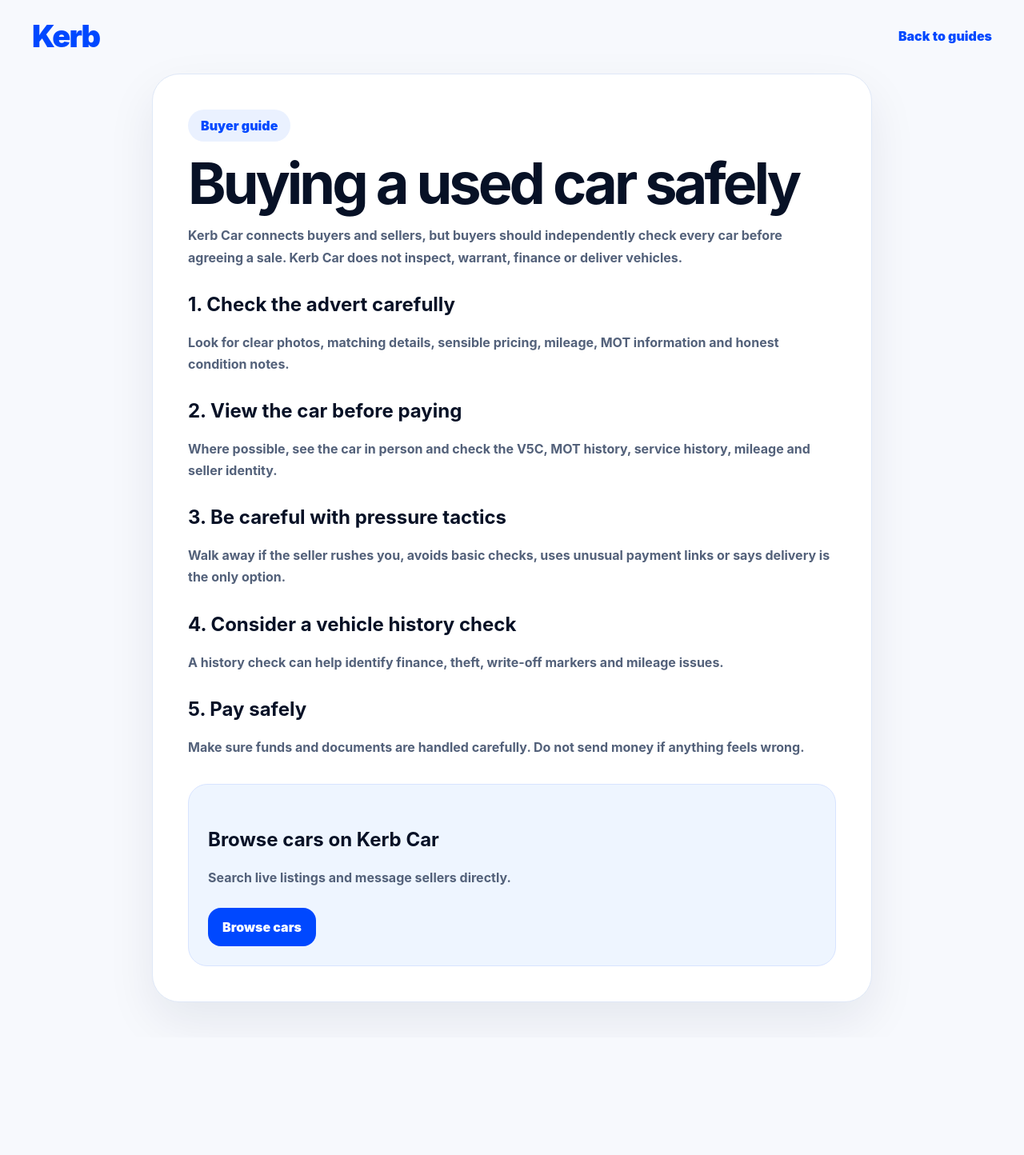
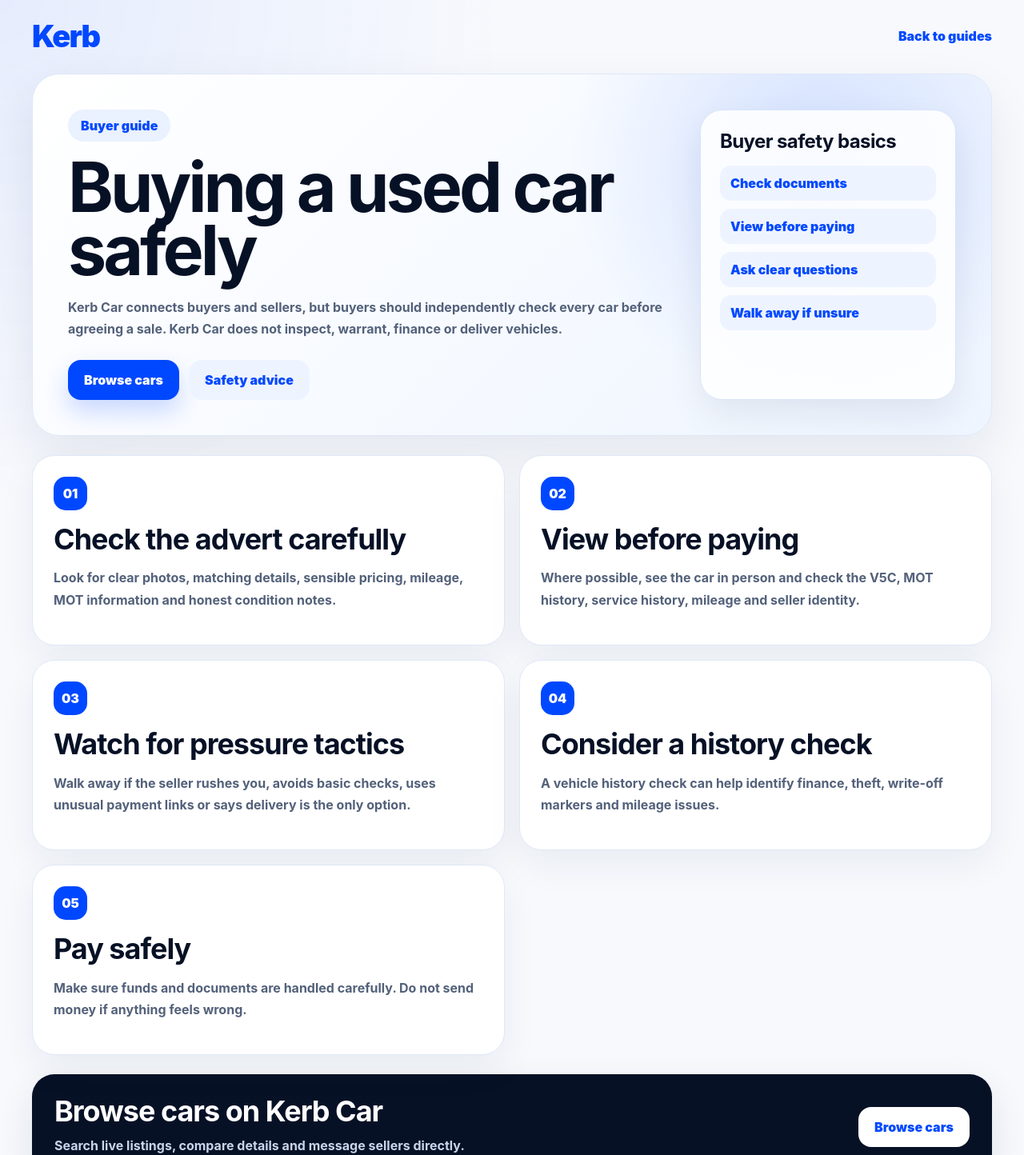
Before and after one commit to Abzgetzit/kerb, a Next.js app: page /guides/buying-a-used-car-safely in a window 1280 px wide. Shown: the top 1444 px of the page at 80% size. Before the commit the page ends 1297 px from the top, so only its background shows below. Built offline with nearby package versions, Linux system fonts and the light colour scheme.

Commit message:
Improve buyer guide article design

```diff
--- a/app/guides/buying-a-used-car-safely/page.js
+++ b/app/guides/buying-a-used-car-safely/page.js
@@ -6,40 +6,80 @@ export const metadata = {
     "Kerb Car safety advice for checking a used car before viewing, test driving, paying or collecting.",
 };
 
+const checks = [
+  {
+    title: "Check the advert carefully",
+    text: "Look for clear photos, matching details, sensible pricing, mileage, MOT information and honest condition notes.",
+  },
+  {
+    title: "View before paying",
+    text: "Where possible, see the car in person and check the V5C, MOT history, service history, mileage and seller identity.",
+  },
+  {
+    title: "Watch for pressure tactics",
+    text: "Walk away if the seller rushes you, avoids basic checks, uses unusual payment links or says delivery is the only option.",
+  },
+  {
+    title: "Consider a history check",
+    text: "A vehicle history check can help identify finance, theft, write-off markers and mileage issues.",
+  },
+  {
+    title: "Pay safely",
+    text: "Make sure funds and documents are handled carefully. Do not send money if anything feels wrong.",
+  },
+];
+
 export default function BuyingSafelyGuidePage() {
   return (
-    <main className="page">
+    <main className="guideArticlePage">
       <header className="navbar">
         <Link href="/" className="logo">Kerb</Link>
         <Link href="/guides" className="backLink">Back to guides</Link>
       </header>
 
-      <article className="article">
-        <span>Buyer guide</span>
-        <h1>Buying a used car safely</h1>
-        <p>Kerb Car connects buyers and sellers, but buyers should independently check every car before agreeing a sale. Kerb Car does not inspect, warrant, finance or deliver vehicles.</p>
+      <section className="hero">
+        <div>
+          <span>Buyer guide</span>
+          <h1>Buying a used car safely</h1>
+          <p>
+            Kerb Car connects buyers and sellers, but buyers should independently
+            check every car before agreeing a sale. Kerb Car does not inspect,
+            warrant, finance or deliver vehicles.
+          </p>
+          <div className="heroActions">
+            <Link href="/browse">Browse cars</Link>
+            <Link href="/safety" className="secondary">Safety advice</Link>
+          </div>
+        </div>
 
-        <h2>1. Check the advert carefully</h2>
-        <p>Look for clear photos, matching details, sensible pricing, mileage, MOT information and honest condition notes.</p>
+        <aside>
+          <strong>Buyer safety basics</strong>
+          <ul>
+            <li>Check documents</li>
+            <li>View before paying</li>
+            <li>Ask clear questions</li>
+            <li>Walk away if unsure</li>
+          </ul>
+        </aside>
+      </section>
 
-        <h2>2. View the car before paying</h2>
-        <p>Where possible, see the car in person and check the V5C, MOT history, service history, mileage and seller identity.</p>
+      <section className="checkGrid">
+        {checks.map((check, index) => (
+          <article key={check.title}>
+            <em>{String(index + 1).padStart(2, "0")}</em>
+            <h2>{check.title}</h2>
+            <p>{check.text}</p>
+          </article>
+        ))}
+      </section>
 
-        <h2>3. Be careful with pressure tactics</h2>
-        <p>Walk away if the seller rushes you, avoids basic checks, uses unusual payment links or says delivery is the only option.</p>
-
-        <h2>4. Consider a vehicle history check</h2>
-        <p>A history check can help identify finance, theft, write-off markers and mileage issues.</p>
-
-        <h2>5. Pay safely</h2>
-        <p>Make sure funds and documents are handled carefully. Do not send money if anything feels wrong.</p>
-
-        <div className="cta">
+      <section className="cta">
+        <div>
           <h2>Browse cars on Kerb Car</h2>
-          <p>Search live listings and message sellers directly.</p>
-          <Link href="/browse">Browse cars</Link>
+          <p>Search live listings, compare details and message sellers directly.</p>
         </div>
-      </article>
+        <Link href="/browse">Browse cars</Link>
+      </section>
 
       <style>{styles}</style>
     </main>
@@ -49,16 +89,27 @@ export default function BuyingSafelyGuidePage() {
 const styles = `
   * { box-sizing: border-box; }
   body { margin: 0; background: #f7f9fd; }
-  .page { min-height: 100vh; padding: 22px 40px 44px; color: #071126; font-family: Inter, Arial, sans-serif; background: #f7f9fd; }
+  .guideArticlePage { min-height: 100vh; padding: 22px 40px 44px; color: #071126; font-family: Inter, Arial, sans-serif; background: radial-gradient(circle at top left, rgba(0,72,255,.07), transparent 32%), #f7f9fd; }
   .navbar { display: flex; align-items: center; justify-content: space-between; margin-bottom: 24px; }
   .logo { font-size: 38px; font-weight: 950; color: #0048ff; text-decoration: none; letter-spacing: -2px; }
   .backLink { color: #0048ff; font-weight: 950; text-decoration: none; }
-  .article { max-width: 900px; margin: 0 auto; background: #fff; border: 1px solid #dfe8f7; border-radius: 34px; padding: 44px; box-shadow: 0 24px 60px rgba(14,30,70,.08); }
-  span { display: inline-flex; background: #eaf1ff; color: #0048ff; font-weight: 950; padding: 10px 16px; border-radius: 999px; margin-bottom: 18px; }
-  h1 { margin: 0 0 18px; font-size: clamp(40px, 7vw, 72px); letter-spacing: -4px; line-height: .95; }
-  h2 { margin-top: 30px; }
-  p { color: #53617a; font-weight: 750; line-height: 1.7; }
-  .cta { margin-top: 32px; padding: 24px; border-radius: 24px; background: #eef5ff; border: 1px solid #d8e4ff; }
-  .cta a { display: inline-flex; margin-top: 8px; background: #0048ff; color: #fff; text-decoration: none; padding: 14px 18px; border-radius: 16px; font-weight: 950; }
-  @media (max-width: 760px) { .page { padding: 16px; } .article { padding: 24px; } h1 { letter-spacing: -2px; } }
+  .hero { display: grid; grid-template-columns: minmax(0, 1fr) 320px; gap: 22px; align-items: stretch; border: 1px solid #dfe8f7; border-radius: 34px; padding: clamp(26px, 4vw, 44px); background: radial-gradient(circle at 82% 24%, rgba(0,72,255,.14), transparent 30%), linear-gradient(135deg, #fff, #eef5ff); box-shadow: 0 24px 60px rgba(14,30,70,.08); }
+  .hero span { display: inline-flex; background: #eaf1ff; color: #0048ff; font-weight: 950; padding: 10px 16px; border-radius: 999px; margin-bottom: 18px; }
+  h1 { margin: 0 0 18px; font-size: clamp(48px, 8vw, 86px); letter-spacing: -4px; line-height: .92; max-width: 900px; }
+  .hero p, .checkGrid p, .cta p { color: #53617a; font-weight: 750; line-height: 1.7; }
+  .heroActions { display: flex; flex-wrap: wrap; gap: 12px; margin-top: 24px; }
+  .heroActions a, .cta a { display: inline-flex; align-items: center; justify-content: center; min-height: 50px; border-radius: 16px; background: #0048ff; color: #fff; text-decoration: none; padding: 0 20px; font-weight: 950; box-shadow: 0 14px 30px rgba(0,72,255,.2); }
+  .heroActions .secondary { background: #eef4ff; color: #0048ff; box-shadow: none; }
+  aside { border: 1px solid #d9e5f8; border-radius: 28px; background: rgba(255,255,255,.88); padding: 24px; box-shadow: 0 18px 44px rgba(14,30,70,.08); }
+  aside strong { display: block; font-size: 24px; letter-spacing: -.6px; margin-bottom: 16px; }
+  aside ul { display: grid; gap: 10px; padding: 0; margin: 0; list-style: none; }
+  aside li { background: #eef4ff; color: #0048ff; border-radius: 14px; padding: 12px 13px; font-weight: 950; }
+  .checkGrid { display: grid; grid-template-columns: repeat(2, minmax(0, 1fr)); gap: 18px; margin-top: 24px; }
+  .checkGrid article { border: 1px solid #dfe8f7; border-radius: 28px; background: #fff; padding: 26px; box-shadow: 0 18px 46px rgba(14,30,70,.06); }
+  .checkGrid em { width: 42px; height: 42px; display: inline-flex; align-items: center; justify-content: center; border-radius: 15px; background: #0048ff; color: #fff; font-style: normal; font-weight: 950; margin-bottom: 18px; }
+  .checkGrid h2, .cta h2 { margin: 0 0 10px; font-size: clamp(26px, 3vw, 36px); letter-spacing: -1px; line-height: 1.05; }
+  .cta { display: flex; align-items: center; justify-content: space-between; gap: 20px; margin-top: 24px; border-radius: 28px; background: #071126; color: #fff; padding: 28px; box-shadow: 0 18px 46px rgba(14,30,70,.1); }
+  .cta p { color: #c8d4ea; margin: 0; }
+  .cta a { background: #fff; color: #0048ff; box-shadow: none; flex: 0 0 auto; }
+  @media (max-width: 850px) { .guideArticlePage { padding: 16px; } .hero, .checkGrid { grid-template-columns: 1fr; } .cta { flex-direction: column; align-items: flex-start; } h1 { letter-spacing: -2.5px; } }
 `;
```
